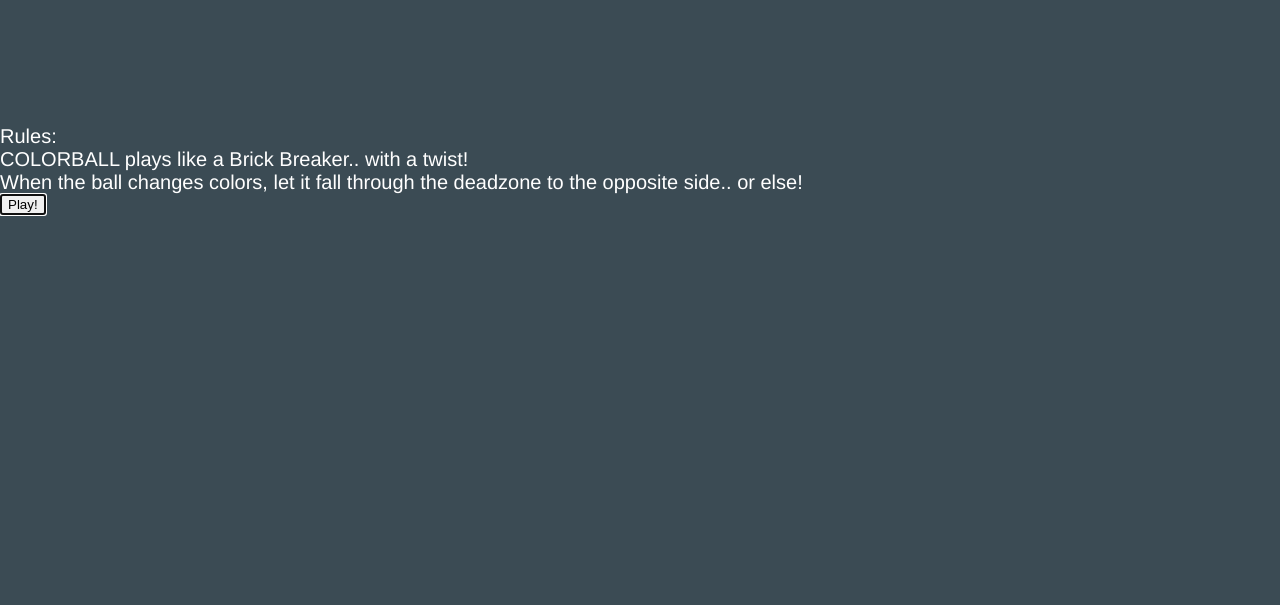
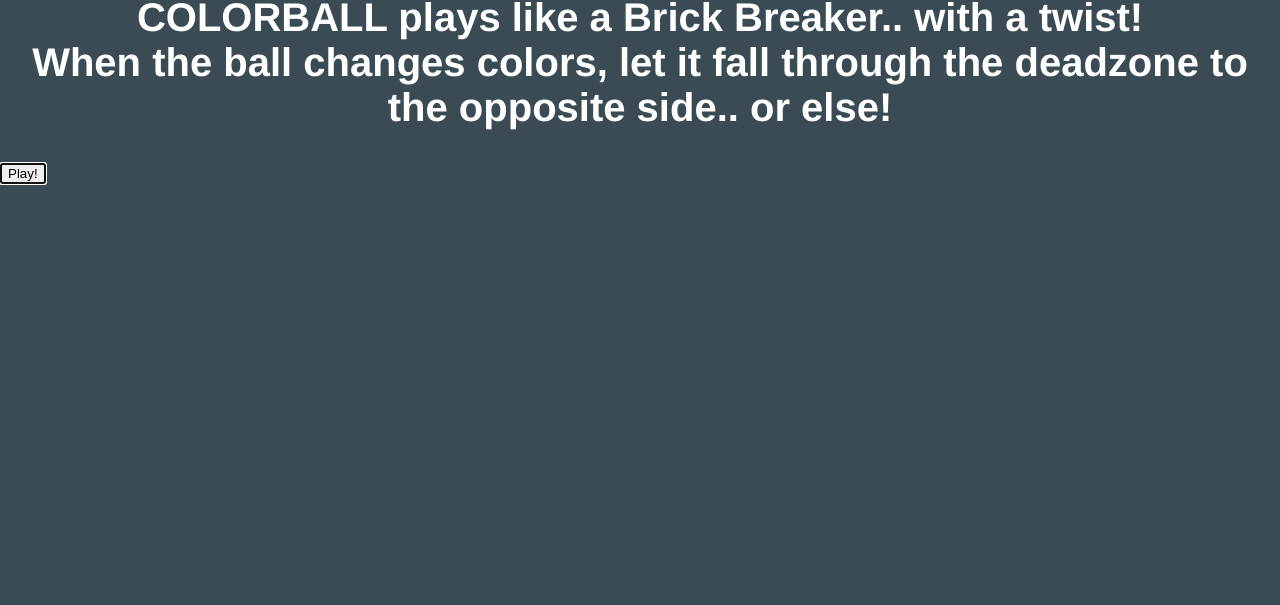
Before and after one commit to brycewolf/Colorball, a website: page public/index.html in a window 1280 px wide. Shown: the part 249-854 px from the top of the page. Drawn offline with Linux system fonts and the light colour scheme.

Commit message:
Fixing intro page issues

```diff
--- a/public/index.html
+++ b/public/index.html
@@ -11,8 +11,7 @@
 
   <body>
   	<h1 id="message">COLORBALL</h1>
-    <p class='description'> Brick Breaker EVOLVED <br><br><br></p>
-    <p1 class='description'> Rules:<br>COLORBALL plays like a Brick Breaker.. with a twist!<br>When the ball changes colors, let it fall through the deadzone to the opposite side.. or else!<br></p1>
+    <h2 id="message"> Rules:<br>COLORBALL plays like a Brick Breaker.. with a twist!<br>When the ball changes colors, let it fall through the deadzone to the opposite side.. or else!<br></h2>
     <a href="colorball.html"><button autofocus="autofocus">Play!</button></a>
 
   </body>
--- a/public/stylesheets/style.css
+++ b/public/stylesheets/style.css
@@ -34,15 +34,8 @@ h1 {
 	text-align: center;
 }
 
-p {
-	font-weight: bold;
+h2 {
 	font-size: 40px;
-	text-align: center;
-}
-
-
-p1 {
-	font-size: 20px;
 	text-align: center;
 }
 
```
Also changed, not shown: public/colorball.html (+1 -1 lines).
